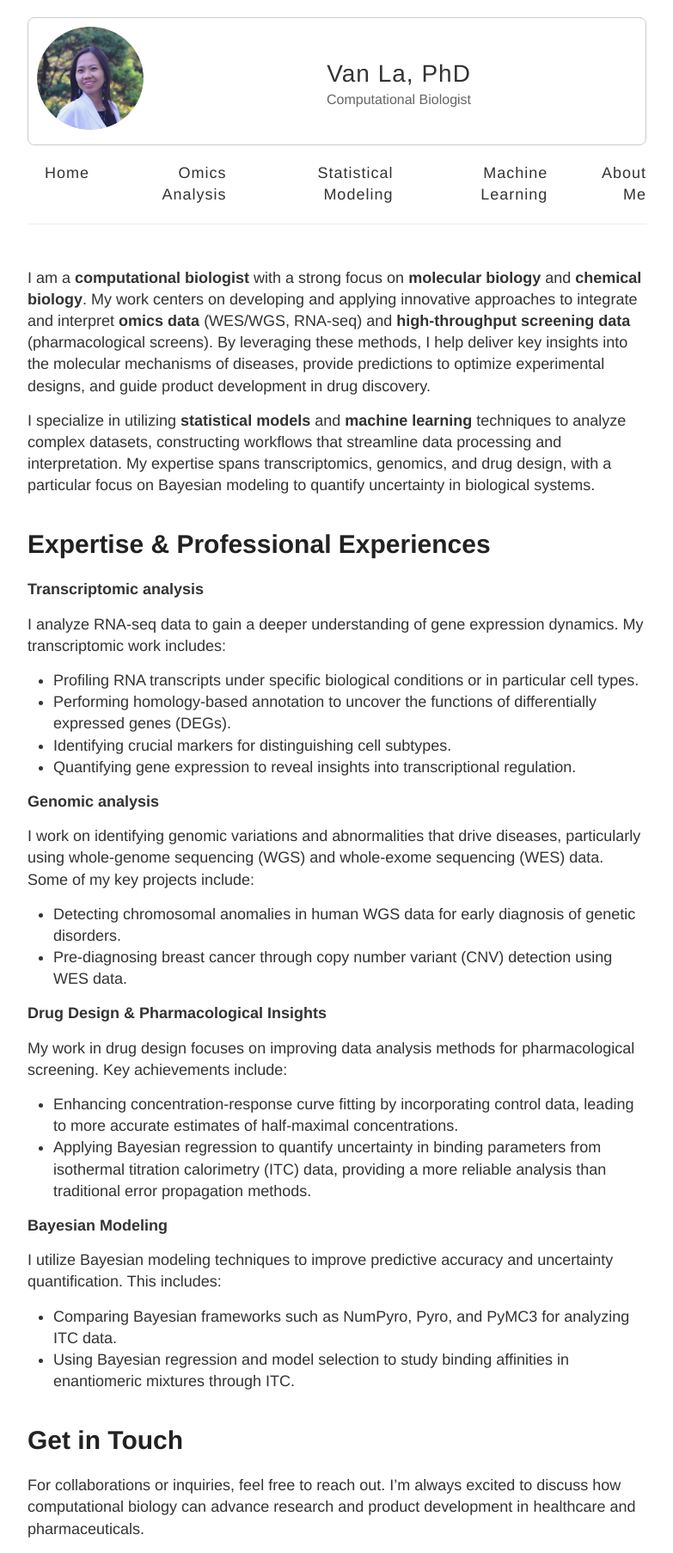
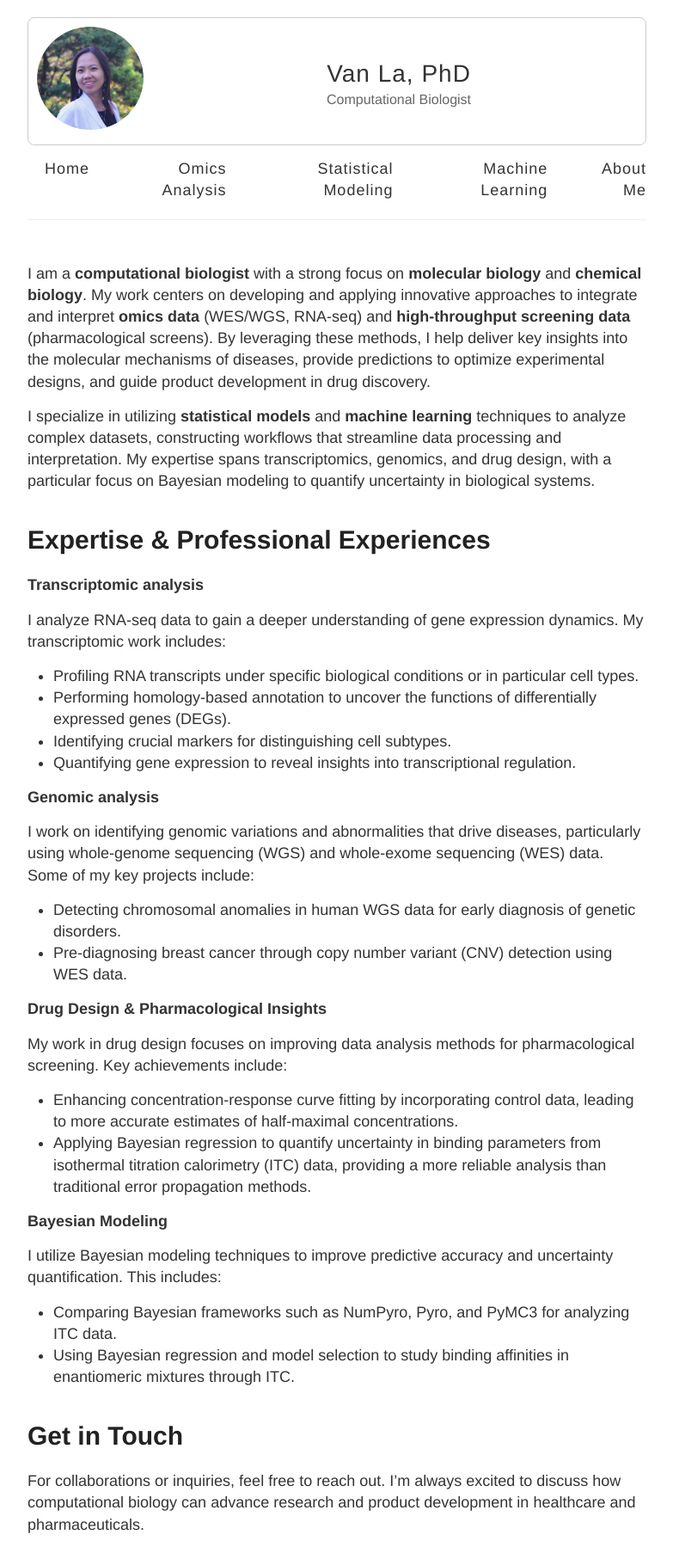
Before and after one commit to vanngocthuyla/vanngocthuyla.github.io, a Jekyll site: the page built from index.md, in a window 1280 px wide. Shown: the whole page at 86% size, without its empty margins (248-1031 px from the left). Built offline with Jekyll 4.4.1, drawn with Linux system fonts in a browser that asks for light colours.

Commit message:
Update default.html

```diff
--- a/_layouts/default.html
+++ b/_layouts/default.html
@@ -20,7 +20,7 @@
         border-radius: 8px; /* Rounded corners */
         display: flex; /* Flex layout for image and text */
         align-items: center; /* Center items vertically */
-        margin-bottom: 0px; /* Space below the box */
+        margin-bottom: -5px; /* Pulls the box up by 5 pixels */
       }
       .info-box img {
         height: 120px; /* Image height */
```
